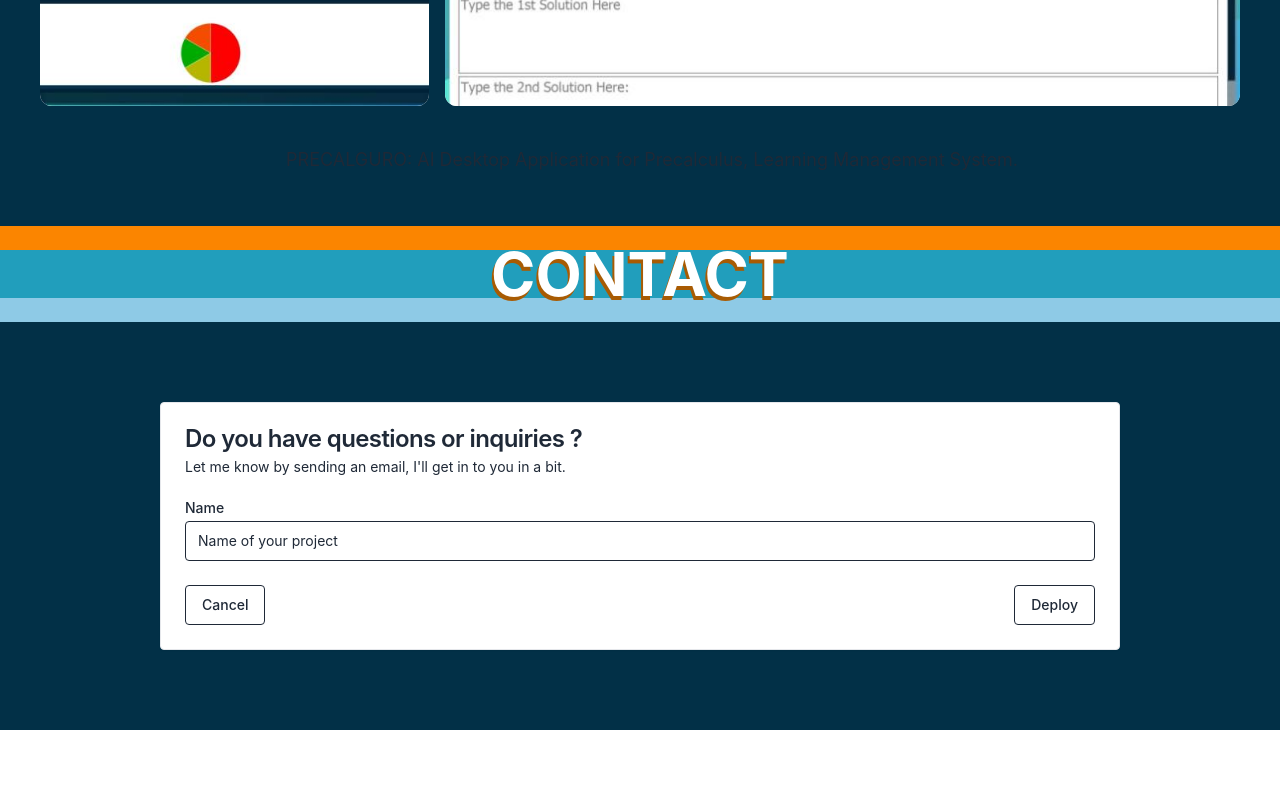
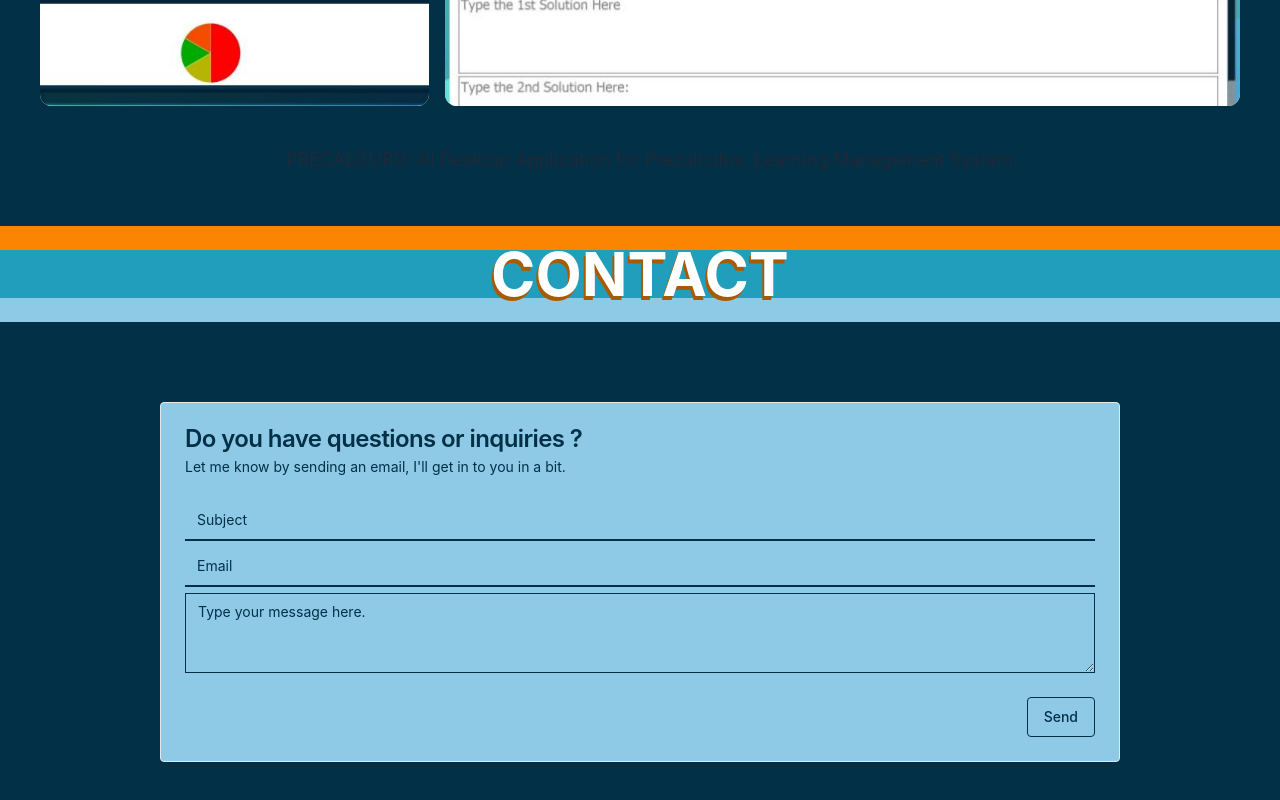
Before and after one commit to pat-gallardo/portfolio-website, a React (Create React App) app in the folder frontend/: page / in a window 1280 px wide. Shown: the part 6327-7127 px from the top of the page. Before the commit the page ends 7057 px from the top, so only its background shows below. Built offline with nearby package versions, Linux system fonts and the light colour scheme.

Commit message:
Updated the design of the contacts page

```diff
--- a/frontend/src/components/Contacts.tsx
+++ b/frontend/src/components/Contacts.tsx
@@ -8,29 +8,29 @@ import {
   CardTitle,
 } from "./ui/card"
 import { Input } from "./ui/input"
-import { Label } from "./ui/label"
+import { Textarea } from "./ui/textarea"
 
 const Contacts = () => {
     return (<>
     <div id="contact" className="flex justify-center pt-20 pb-20">
-        <Card className="w-[75%] rounded bg-white">
+        <Card className="w-[75%] rounded bg-[#8ecae6] text-white">
       <CardHeader>
-        <CardTitle>Do you have questions or inquiries ?</CardTitle>
-        <CardDescription>Let me know by sending an email, I'll get in to you in a bit.</CardDescription>
+        <CardTitle className="text-[#023047]">Do you have questions or inquiries ?</CardTitle>
+        <CardDescription className="text-[#023047]">Let me know by sending an email, I'll get in to you in a bit.</CardDescription>
       </CardHeader>
       <CardContent>
         <form>
           <div className="grid w-full items-center gap-4">
             <div className="flex flex-col space-y-1.5">
-              <Label htmlFor="name">Name</Label>
-              <Input id="name" className="rounded" placeholder="Name of your project" />
+              <Input id="title" className="       text-[#023047]" placeholder="Subject" />
+              <Input id="email" className="       text-[#023047]" placeholder="Email" />
+              <Textarea id='content' className="text-[#023047] w-[100%] h-10" placeholder="Type your message here." />
             </div>
           </div>
         </form>
       </CardContent>
-      <CardFooter className="flex justify-between">
-        <Button variant="outline" className="rounded">Cancel</Button>
-        <Button variant="outline" className="rounded" >Deploy</Button>
+      <CardFooter className="flex justify-end">
+        <Button variant="outline" className="rounded text-[#023047] flex ">Send</Button>
       </CardFooter>
     </Card></div>
     </>)
--- a/frontend/src/components/ui/input.tsx
+++ b/frontend/src/components/ui/input.tsx
@@ -11,7 +11,7 @@ const Input = React.forwardRef<HTMLInputElement, InputProps>(
       <input
         type={type}
         className={cn(
-          "flex h-10 w-full rounded-md border border-input bg-background px-3 py-2 text-sm ring-offset-background file:border-0 file:bg-transparent file:text-sm file:font-medium placeholder:text-muted-foreground focus-visible:outline-none focus-visible:ring-2 focus-visible:ring-ring focus-visible:ring-offset-2 disabled:cursor-not-allowed disabled:opacity-50",
+          "flex h-10 w-full border-b-2 border-input bg-background px-3 py-2 text-sm ring-offset-background file:border-0 file:bg-transparent file:text-sm file:font-medium placeholder:text-muted-foreground focus-visible:outline-none focus-visible:ring-2 focus-visible:ring-ring focus-visible:ring-offset-2 disabled:cursor-not-allowed disabled:opacity-50",
           className
         )}
         ref={ref}
--- /dev/null
+++ b/frontend/src/components/ui/textarea.tsx
@@ -0,0 +1,24 @@
+import * as React from "react"
+
+import { cn } from "../lib/utils"
+
+export interface TextareaProps
+  extends React.TextareaHTMLAttributes<HTMLTextAreaElement> {}
+
+const Textarea = React.forwardRef<HTMLTextAreaElement, TextareaProps>(
+  ({ className, ...props }, ref) => {
+    return (
+      <textarea
+        className={cn(
+          "flex min-h-[80px] w-full rounded-md border border-input bg-background px-3 py-2 text-sm ring-offset-background placeholder:text-muted-foreground focus-visible:outline-none focus-visible:ring-2 focus-visible:ring-ring focus-visible:ring-offset-2 disabled:cursor-not-allowed disabled:opacity-50",
+          className
+        )}
+        ref={ref}
+        {...props}
+      />
+    )
+  }
+)
+Textarea.displayName = "Textarea"
+
+export { Textarea }
```
Also changed, not shown: 1 other file (tests, documents, lock files or other folders).
